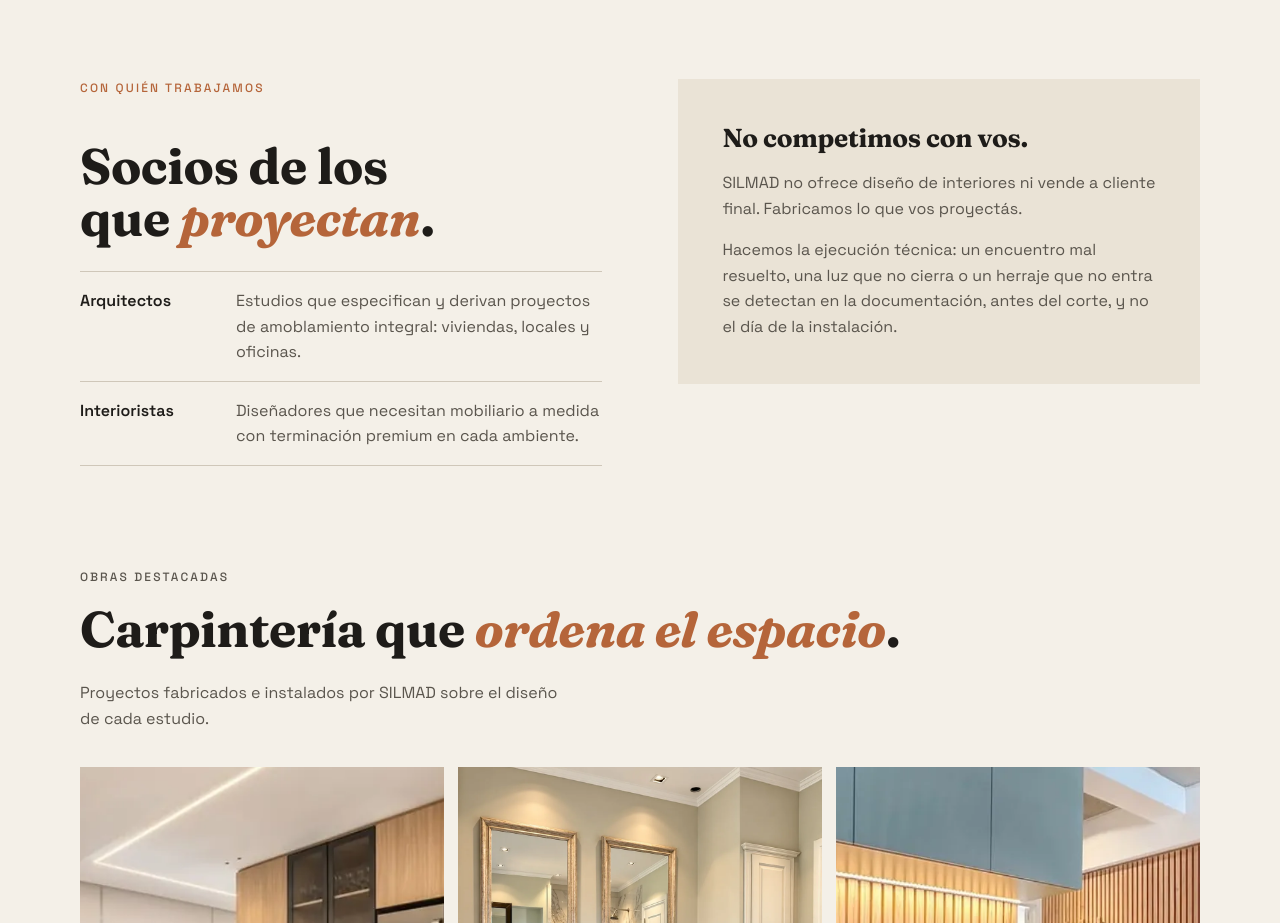
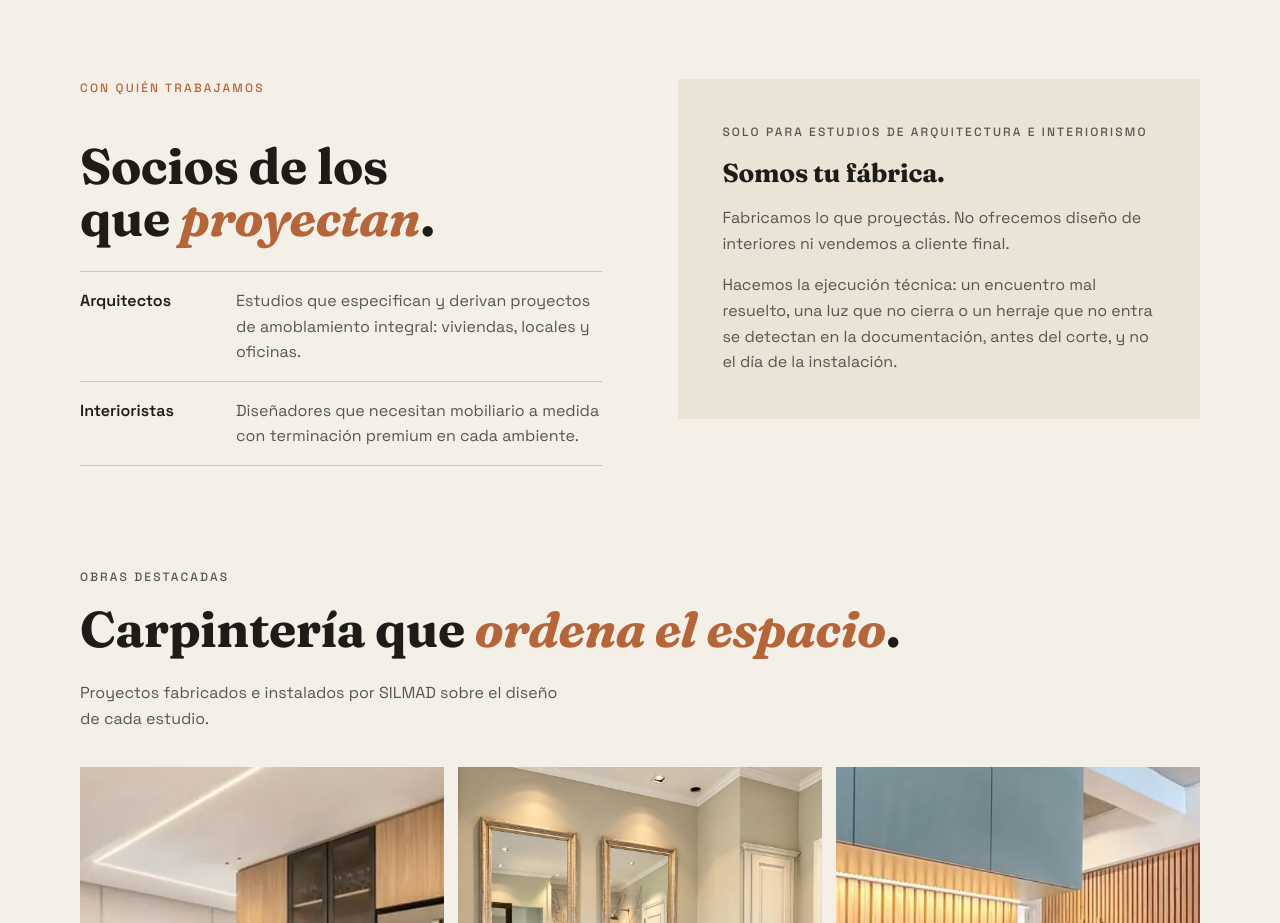
Before and after one commit to lucianojaviersilva-hub/silmad-web, a plain HTML site: page index.html in a window 1280 px wide. Shown: the part 1020-1943 px from the top of the page. Drawn offline with Linux system fonts and the light colour scheme.

Commit message:
Nuevo título: Somos tu fábrica
Co-Authored-By: Claude Opus 5.5 <noreply@anthropic.com>
Claude-Session: https://claude.ai/code/session_01BBFTihZz26PevgY6jV45CF

```diff
--- a/index.html
+++ b/index.html
@@ -320,8 +320,9 @@ body{padding-bottom:calc(72px + env(safe-area-inset-bottom,0px))}
           </ul>
         </div>
         <div class="pact-box">
-          <h3>No competimos con vos.</h3>
-          <p>SILMAD no ofrece diseño de interiores ni vende a cliente final. Fabricamos lo que vos proyectás.</p>
+          <p class="eyebrow" style="margin:0">Solo para estudios de arquitectura e interiorismo</p>
+          <h3>Somos tu fábrica.</h3>
+          <p>Fabricamos lo que proyectás. No ofrecemos diseño de interiores ni vendemos a cliente final.</p>
           <p>Hacemos la ejecución técnica: un encuentro mal resuelto, una luz que no cierra o un herraje que no entra se detectan en la documentación, antes del corte, y no el día de la instalación.</p>
         </div>
       </div>
```
